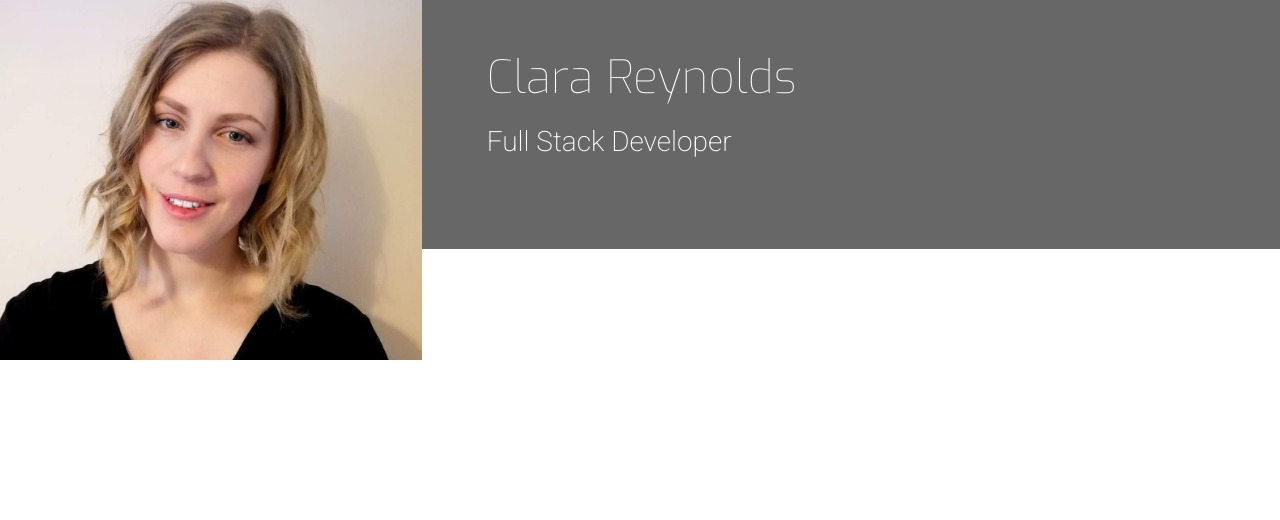
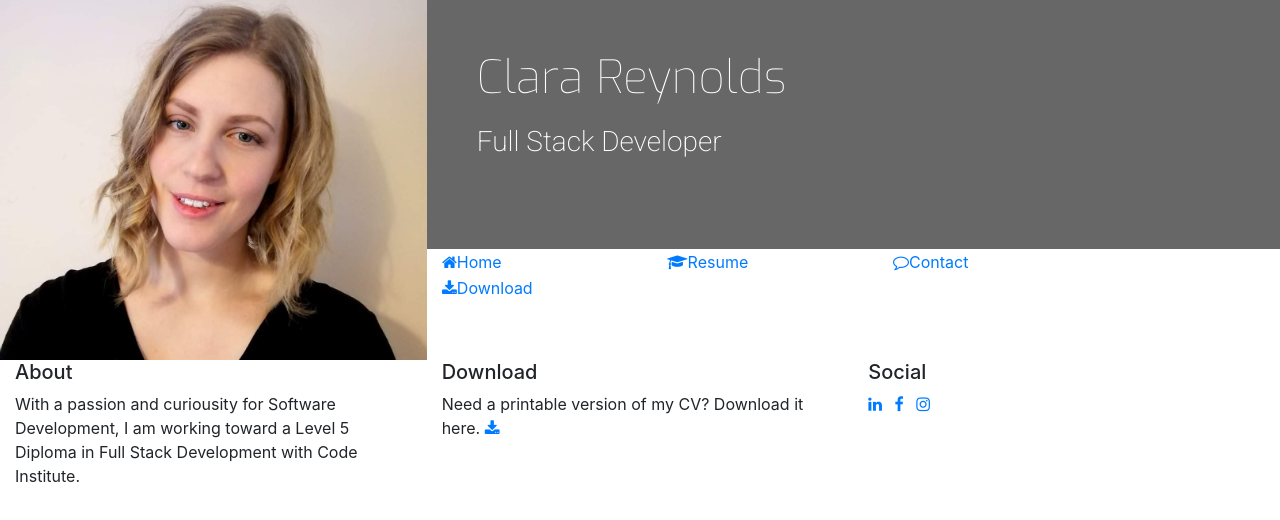
Before and after one commit to ClaraR93/UCD-Resume, a plain HTML site: page index.html in a window 1280 px wide. Drawn offline with nearby package versions, Linux system fonts and the light colour scheme.

Commit message:
Header and footer added

```diff
--- a/index.html
+++ b/index.html
@@ -9,23 +9,47 @@
         type="text/css" />
     <link rel="stylesheet" href="https://maxcdn.bootstrapcdn.com/font-awesome/4.7.0/css/font-awesome.min.css"
         type="text/css" />
-    <link rel="stylesheet" href="assets/css/style.css">
     <link rel="preconnect" href="https://fonts.googleapis.com">
     <link rel="preconnect" href="https://fonts.gstatic.com" crossorigin>
-    <link href="https://fonts.googleapis.com/css2?family=Exo:wght@100;400&family=Roboto:wght@200&display=swap" rel="stylesheet">
+    <link href="https://fonts.googleapis.com/css2?family=Exo:wght@100;400&family=Roboto:wght@100;200&display=swap"
+        rel="stylesheet">
+    <link rel="stylesheet" href="https://cdnjs.cloudflare.com/ajax/libs/hover.css/2.3.1/css/hover-min.css"
+        integrity="sha512-csw0Ma4oXCAgd/d4nTcpoEoz4nYvvnk21a8VA2h2dzhPAvjbUIK6V3si7/g/HehwdunqqW18RwCJKpD7rL67Xg=="
+        crossorigin="anonymous" referrerpolicy="no-referrer" />
+    <link rel="stylesheet" href="assets/css/style.css">
     <title>Clara</title>
 </head>
 
 <body>
     <header>
-        <div class="row">
+        <div class="row no-gutters">
             <a class="col-md-4 logo" href="index.html"></a>
             <div class="col-md-8">
-                <div class="row bg-color-name-title">
+                <div class="row no-gutters bg-color-name-title">
                     <div class="col heading">
                         <h1 class="name">Clara Reynolds</h1>
                         <h2 class="title">Full Stack Developer</h2>
+                    </div>
+                </div>
+                <div class="row no-gutters">
+                    <div class="col">
+                        <ul id="nav" class="list-inline menucontainer">
+                            <li class="col-6 col-sm-3 ui-menu-color-home list-inline-item menuitem">
+                                <a href="#" class="hvr-sweep-to-bottom"><i class="fa fa-home"
+                                        aria-hidden="true"></i><span>Home</span></a>
+                            </li>
+                            <li class="col-6 col-sm-3 ui-menu-color-resume list-inline-item menuitem">
+                                <a href="#" class="hvr-sweep-to-bottom"><i class="fa fa-graduation-cap"
+                                        aria-hidden="true"></i><span>Resume</span></a>
+                            </li>
+                            <li class="col-6 col-sm-3 ui-menu-color-contact list-inline-item menuitem">
+                                <a href="#" class="hvr-sweep-to-bottom"><i class="fa fa-comment-o" aria-hidden="true"></i><span>Contact</span></a>
+                            </li>
+                            <li class="col-6 col-sm-3 ui-menu-color-download list-inline-item menuitem">
+                                <a href="#" class="hvr-sweep-to-bottom"><i class="fa fa-download" aria-hidden="true"></i><span>Download</span></a>
+                            </li>
 
+                        </ul>
                     </div>
                 </div>
 
@@ -35,7 +59,44 @@
     <section>
 
     </section>
-    <footer>
+    <footer class="container-fluid">
+        <div class="row footer-details">
+            <div class="col-sm-4">
+                <h5 class="uppercase general-sub">About</h5>
+                <p class="inline-block">With a passion and curiousity for Software Development, I am working toward a Level 5 Diploma in Full Stack Development with Code Institute.</p>
+            </div>
+            <div class="col-sm-4">
+                <h5 class="uppercase general-sub">Download</h5>
+                <p class="inline-block">Need a printable version of my CV? Download it here.
+                    <a href="#" target="_blank" class="cv-pdf">
+                        <i class="fa fa-download" aria-hidden="true"></i>
+                        <span class="sr-only">Download link.</span>
+                    </a></p>
+            </div>
+            <div class="col-sm-4">
+                <h5 class="uppercase general-sub">Social</h5>
+                <ul class="list-inline social-links">
+                    <li class="list-inline-item">
+                        <a href="#" target="_blank">
+                            <i class="fa fa-linkedin aria-hidden="true></i>
+                            <span class="sr-only">LinkedIn</span>
+                        </a>
+                    </li>
+                    <li class="list-inline-item">
+                        <a href="#" target="_blank">
+                            <i class="fa fa-facebook" aria-hidden="true"></i>
+                            <span class="sr-only">Facebook</span>
+                        </a>
+                    </li>
+                    <li class="list-inline-item">
+                        <a href="#" target="_blank">
+                            <i class="fa fa-instagram" aria-hidden="true"></i>
+                            <span class="sr-only">Instagram</span>
+                        </a>
+                    </li>
+                </ul>
+            </div>
+        </div>
 
     </footer>
 </body>
```
